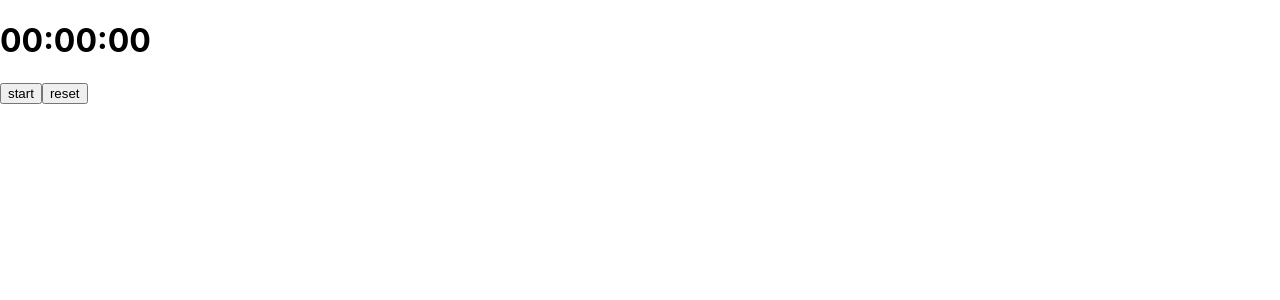
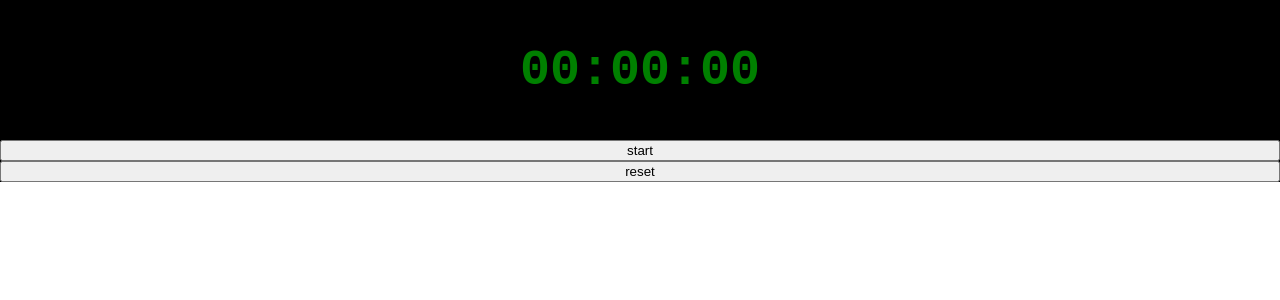
Before and after one commit to pecourses/react_hooks_17012021, a React (Create React App) app: page / in a window 1280 px wide. Shown: the top 300 px of the page. Built offline with nearby package versions, Linux system fonts and the light colour scheme.

Commit message:
add styles for stopwatch component

```diff
--- a/package.json
+++ b/package.json
@@ -6,7 +6,9 @@
     "@testing-library/jest-dom": "^5.11.9",
     "@testing-library/react": "^11.2.3",
     "@testing-library/user-event": "^12.6.0",
+    "classnames": "^2.2.6",
     "date-fns": "^2.16.1",
+    "node-sass": "^5.0.0",
     "prop-types": "^15.7.2",
     "react": "^17.0.1",
     "react-dom": "^17.0.1",
--- a/src/components/Stopwatch/Stopwatch.module.css
+++ b/src/components/Stopwatch/Stopwatch.module.css
@@ -0,0 +1,15 @@
+.wrapper{
+  display:  flex;
+  flex-direction: column;
+  background-color: black;
+  color: white;
+  white-space: nowrap;
+}
+
+.time{
+  color: green;
+  font-size: 50px;
+  font-weight: 800;
+  text-align: center;
+  font-family: monospace;
+}
--- a/src/components/Stopwatch/index.jsx
+++ b/src/components/Stopwatch/index.jsx
@@ -1,6 +1,7 @@
 import React, { useState, useEffect } from 'react';
 import PropTypes from 'prop-types';
 import {startOfDay, format, addSeconds} from 'date-fns';
+import stopwatchstyle from './Stopwatch.module.css';
 
 function Stopwatch(){
   const [time, setTime] = useState(startOfDay(new Date()));
@@ -18,15 +19,15 @@ function Stopwatch(){
   }, [isRunning, time]);
 
   return(
-    <>
-    <h1>{format(time, 'HH:mm:ss')}</h1>
+    <article className={stopwatchstyle.wrapper}>
+    <h1 className={stopwatchstyle.time}>{format(time, 'HH:mm:ss')}</h1>
     <button onClick={() => {setIsRunning(!isRunning);}}>
       {isRunning ? 'stop': 'start'}
     </button>
     <button onClick={()=>{setTime(startOfDay(new Date()));}}>
       reset
     </button>
-    </>
+    </article>
   );
 }
 
```
Also changed, not shown: 2 other files (tests, documents, lock files or other folders).
